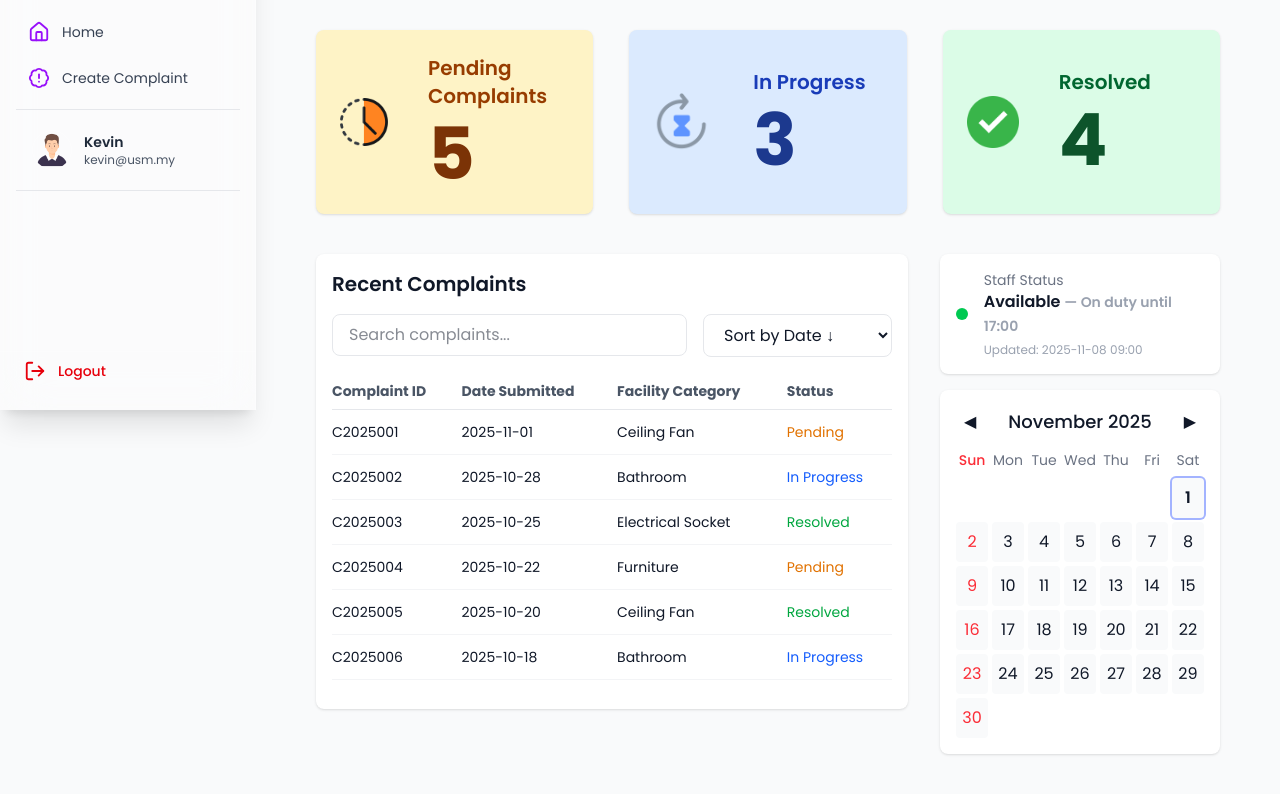
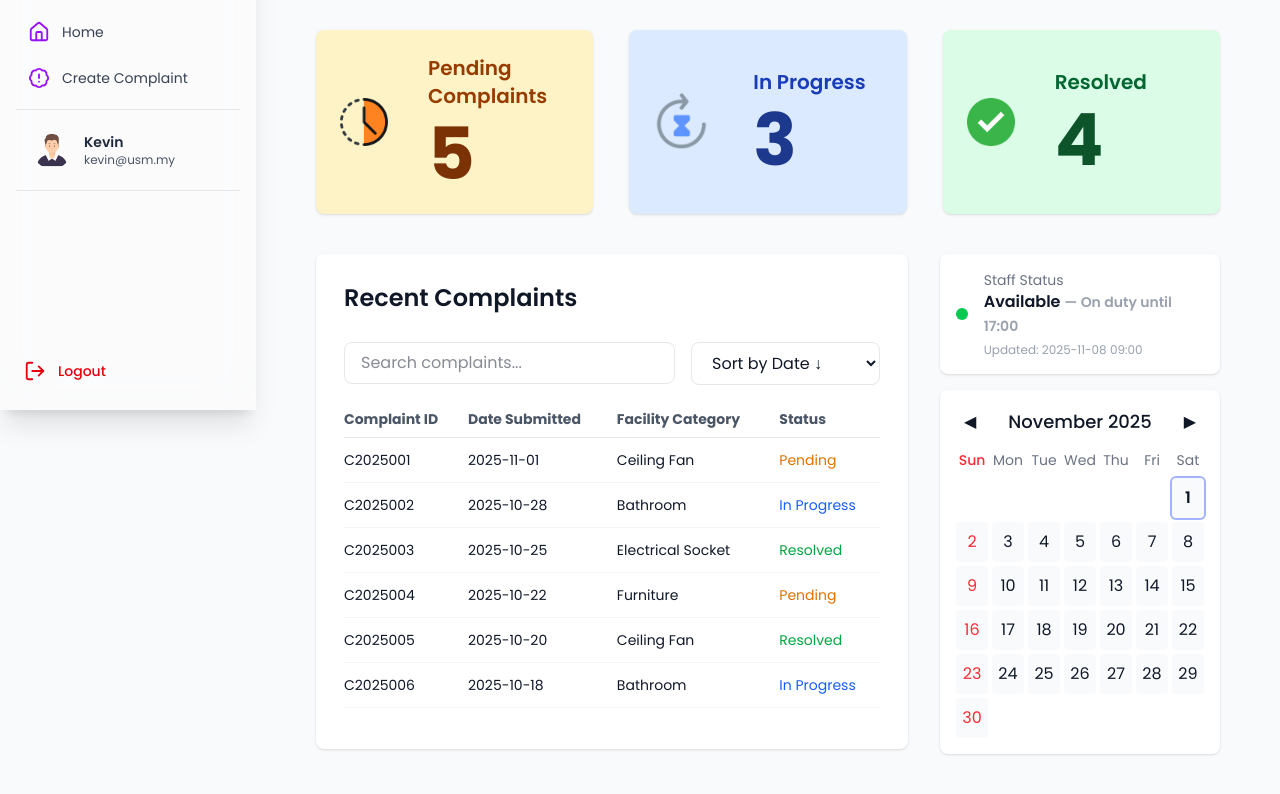
Before and after one commit to angelineyong/CMT322_HostelManagement, a React (Vite) app in the folder frontend/: page /student in a window 1280 px wide. Shown: the part 390-1184 px from the top of the page. Built offline with nearby package versions, Linux system fonts and the light colour scheme.

Commit message:
edit summary box

```diff
--- a/frontend/src/pages/student/StudentHome.tsx
+++ b/frontend/src/pages/student/StudentHome.tsx
@@ -240,7 +240,7 @@ const StudentHome: React.FC = () => {
 
 				<div className="p-6 rounded-lg shadow flex items-center justify-between bg-green-100">
 					<div className="flex items-center gap-10">
-						<img src={resolvedIcon} alt="resolved" className="w-13 h-13 rounded-md object-cover" />
+						<img src={resolvedIcon} alt="resolved" className="w-12 h-12 rounded-md object-cover" />
 						<div>
 							<div className="text-xl font-semibold text-green-800">Resolved</div>
 							<div className="text-7xl font-bold text-green-900 mt-2">{resolvedCount}</div>
@@ -252,9 +252,9 @@ const StudentHome: React.FC = () => {
 			{/* Bottom area: left table, right calendar */}
 			<div className="grid grid-cols-1 lg:grid-cols-3 gap-8">
 				<div className="lg:col-span-2">
-					<div className="bg-white rounded-lg shadow p-4">
-						<div className="flex items-center justify-between mb-4">
-							<h2 className="text-xl font-semibold">Recent Complaints</h2>
+					<div className="bg-white rounded-lg shadow p-7">
+						<div className="flex items-center justify-between mb-7">
+							<h2 className="text-2xl font-semibold">Recent Complaints</h2>
 						</div>
 
 						<div className="flex flex-col sm:flex-row gap-4 mb-4">
```
